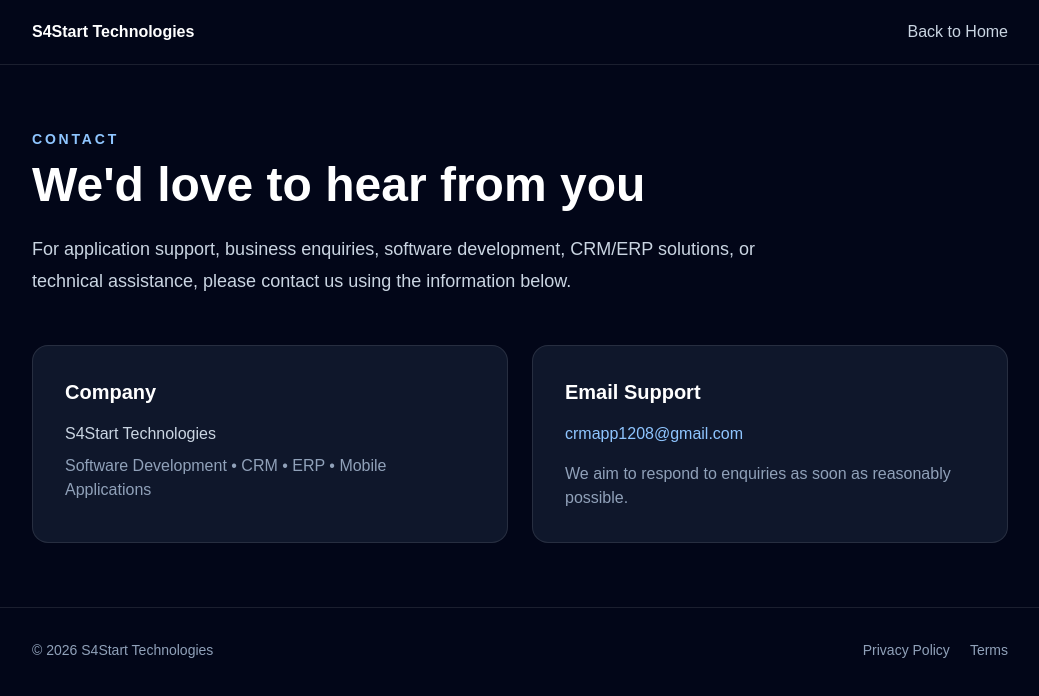
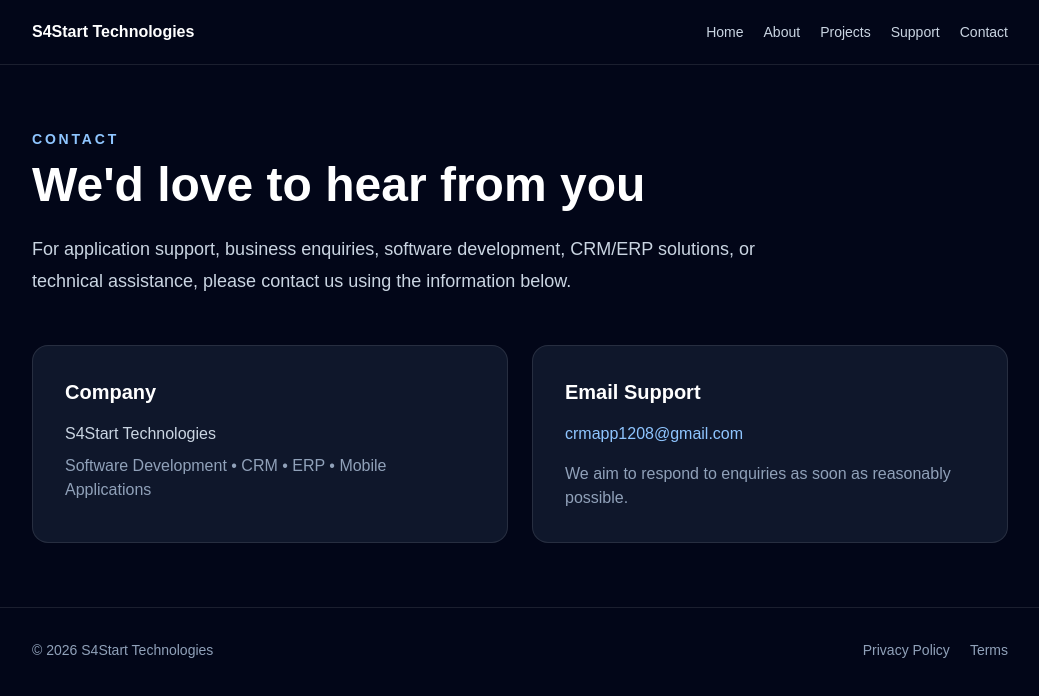
Before and after one commit to SafeerCRM/company-website, a Next.js app: page /contact in a window 1280 px wide. Shown: the top 696 px of the page, without its empty margins (120-1159 px from the left). Built offline with nearby package versions, Linux system fonts and the light colour scheme.

Commit message:
add common navigation

```diff
--- a/app/about/page.tsx
+++ b/app/about/page.tsx
@@ -60,6 +60,14 @@ export default function AboutPage() {
           <nav className="flex items-center gap-5 text-sm text-slate-300">
   <a className="transition hover:text-white" href="/">
     Home
+  </a>
+
+  <a className="transition hover:text-white" href="/about">
+    About
+  </a>
+
+  <a className="transition hover:text-white" href="/projects">
+    Projects
   </a>
 
   <a className="transition hover:text-white" href="/support">
--- a/app/contact/page.tsx
+++ b/app/contact/page.tsx
@@ -12,9 +12,27 @@ export default function ContactPage() {
             S4Start Technologies
           </a>
 
-          <a href="/" className="text-slate-300 hover:text-white">
-            Back to Home
-          </a>
+          <nav className="flex items-center gap-5 text-sm text-slate-300">
+  <a className="transition hover:text-white" href="/">
+    Home
+  </a>
+
+  <a className="transition hover:text-white" href="/about">
+    About
+  </a>
+
+  <a className="transition hover:text-white" href="/projects">
+    Projects
+  </a>
+
+  <a className="transition hover:text-white" href="/support">
+    Support
+  </a>
+
+  <a className="transition hover:text-white" href="/contact">
+    Contact
+  </a>
+</nav>
         </div>
       </header>
 
--- a/app/projects/page.tsx
+++ b/app/projects/page.tsx
@@ -66,6 +66,14 @@ export default function ProjectsPage() {
 
   <a className="transition hover:text-white" href="/about">
     About
+  </a>
+
+  <a className="transition hover:text-white" href="/projects">
+    Projects
+  </a>
+
+  <a className="transition hover:text-white" href="/support">
+    Support
   </a>
 
   <a className="transition hover:text-white" href="/contact">
--- a/app/support/page.tsx
+++ b/app/support/page.tsx
@@ -75,6 +75,18 @@ export default function SupportPage() {
           <nav className="flex items-center gap-5 text-sm text-slate-300">
   <a className="transition hover:text-white" href="/">
     Home
+  </a>
+
+  <a className="transition hover:text-white" href="/about">
+    About
+  </a>
+
+  <a className="transition hover:text-white" href="/projects">
+    Projects
+  </a>
+
+  <a className="transition hover:text-white" href="/support">
+    Support
   </a>
 
   <a className="transition hover:text-white" href="/contact">
```
Lines whose indentation alone changed are shown as unchanged.
